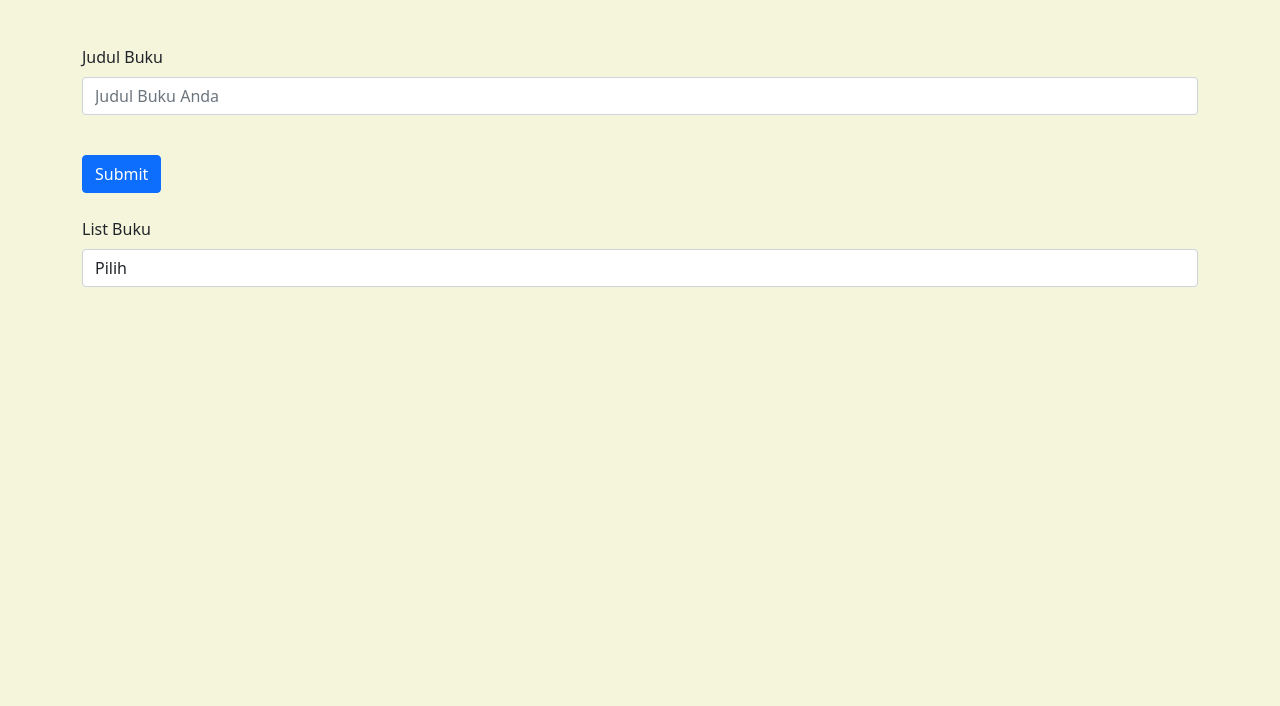
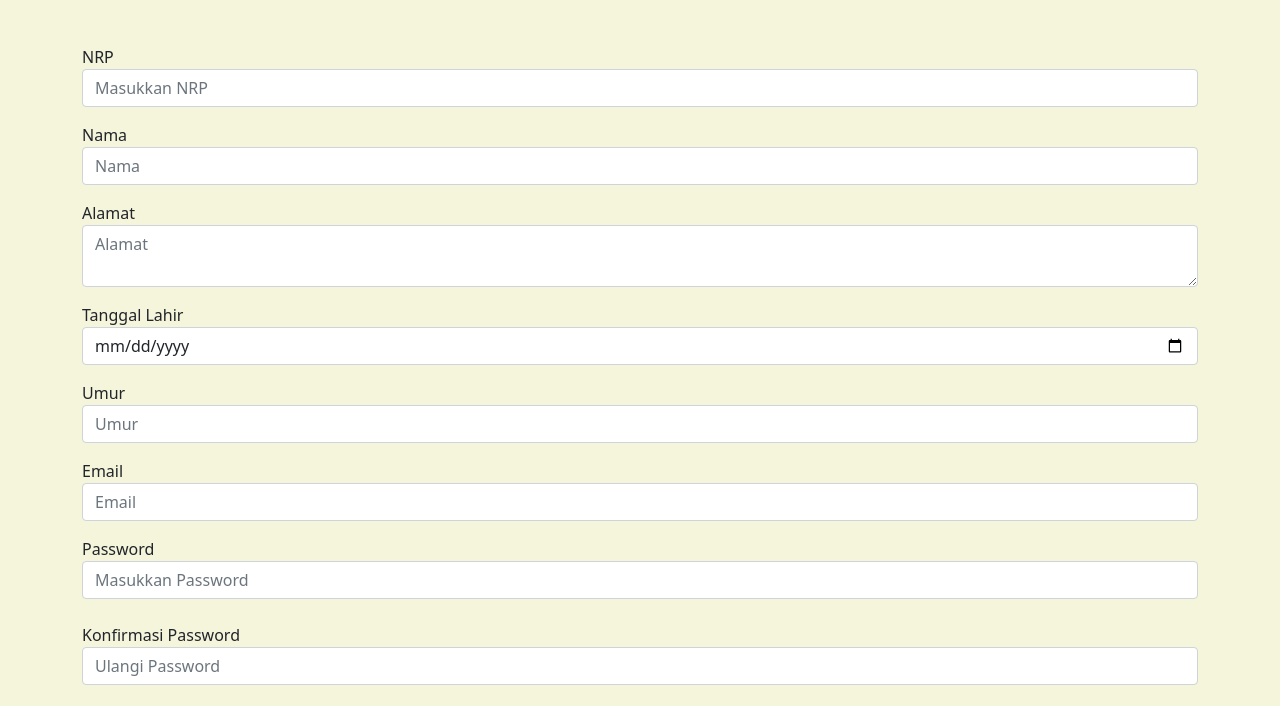
Before and after one commit to adjiemahesa/pweb-tugas-jquery, a plain HTML site: page validator.html in a window 1280 px wide. Shown: the part 87-793 px from the top of the page. Drawn offline with nearby package versions, Linux system fonts and the light colour scheme.

Commit message:
feat: validation form done

```diff
--- a/validator.html
+++ b/validator.html
@@ -10,6 +10,7 @@
         integrity="sha256-/xUj+3OJU5yExlq6GSYGSHk7tPXikynS7ogEvDej/m4=" crossorigin="anonymous"></script>
     <link rel="stylesheet" href="https://cdn.jsdelivr.net/npm/bootstrap@5.1.3/dist/css/bootstrap.min.css"
         integrity="sha384-1BmE4kWBq78iYhFldvKuhfTAU6auU8tT94WrHftjDbrCEXSU1oBoqyl2QvZ6jIW3" crossorigin="anonymous" />
+    <script src="https://cdn.jsdelivr.net/npm/jquery-validation@1.19.3/dist/jquery.validate.min.js"></script>
 
 </head>
 
@@ -22,31 +23,115 @@
     <main>
         <div class="container py-5">
             <div class="form-group">
-                <form id="addBook">
+                <form name="formPendaftaran" id="formPendaftaran" method="post" onsubmit="return validateForm()">
                     <div class="mb-3">
-                        <label for="newBooks" class="form-label">Judul Buku</label>
-                        <input type="text" class="form-control" id="newBookName" placeholder="Judul Buku Anda"
-                            aria-describedby="title">
+                        <label for="nrp">
+                            NRP
+                        </label>
+                        <input class="form-control required" id="nrp" type="text" placeholder="Masukkan NRP" maxlength="14" name="nrp" />
                     </div>
-                    <br>
-                    <input type="button" id="btnAdd" value="Submit" class="btn btn-primary">
                     <div class="mb-3">
-                        <label for="bookList" class="form-label mt-4">List Buku</label>
-                        <select id="DDLbook" class="form-control">
-                            <option value="">Pilih</option>
-                        </select>
+                        <label for="name">
+                            Nama
+                        </label>
+                        <input class="form-control required" id="name" type="name" placeholder="Nama" name="name" />
+                    </div>
+                    <div class="mb-3">
+                        <label for="alamat">
+                            Alamat
+                        </label>
+                        <textarea class="form-control" id="alamat" type="text" placeholder="Alamat" name="alamat"></textarea>
+                    </div>
+                    <div class="mb-3">
+                        <label for="tgl_lahir">
+                            Tanggal Lahir
+                        </label>
+                        <input class="form-control required" id="tgl_lahir" type="date" placeholder="tgl_lahir" name="tgl_lahir" />
+                    </div>
+                    <div class="mb-3">
+                        <label for="umur">
+                            Umur
+                        </label>
+                        <input class="form-control" id="umur" type="number" placeholder="Umur" name="umur" />
+                    </div>
+                    <div class="mb-3">
+                        <label for="email">
+                            Email
+                        </label>
+                        <input class="form-control required" id="email" type="email" placeholder="Email" name="email" />
+                    </div>
+                    <div class="mb-4 md:flex md:justify-between">
+                        <div class="mb-4 md:mr-2 md:mb-0">
+                            <label for="password1">
+                                Password
+                            </label>
+                            <input class="form-control required" id="password1" type="password" placeholder="Masukkan Password" name="password" />
+                        </div>
+                        <div class="md:ml-2">
+                            <label for="confirmPassword">
+                                Konfirmasi Password
+                            </label>
+                            <input class="form-control required" id="confirmPassword" type="password" placeholder="Ulangi Password" name="confirmPassword" />
+                        </div>
+                    </div>
+                    <div class="btn-submit">
+                        <button class="submit btn btn-primary" type="button" id="submitForm">
+                            Simpan
+                        </button>
                     </div>
                 </form>
+                </div>
+                <div class="mt-lg-5">
+                    <a href="index.html">
+                        <button class="btn btn-primary">Go Back To Home Page</button>
+                    </a>
+                </div>
             </div>
         </div>
     </main>
-    <script>
-        $('#btnAdd').click(function () {
-            var addbook = $('#newBookName').val();
-            $('#DDLbook').append(new Option(addbook, addbook));
-            alert('Book Added!')
-        })
-    </script>
+ <script type="text/javascript">
+    $(document).ready(function validateForm() {
+        $('#formPendaftaran').validate({
+            rules: {
+                nrp: {
+                    digits: true,
+                    minlength: 3,
+                    maxlength: 14
+                },
+                name: {
+                    required: true
+                },
+                umur: {
+                    digits: true,
+                    range: [0, 100]
+                },
+                email: {
+                    email: true
+                },
+                confirmPassword: {
+                    equalTo: "#password1"
+                },
+            },
+            messages: {
+                name: {
+                    required: "name Harus Diisi"
+                },
+                nrp: {
+                    required: "Kolom NRP Harus Diisi",
+                    minlength: "Kolom NRP harus terdiri minimal 3 digit",
+                    maxlength: "Kolom NRP harus terdiri maksimal 14 digit"
+                },
+                email: {
+                    required: "Alamat email harus diisi",
+                    email: "Format email tidak valid"
+                },
+                confirmPassword: {
+                    equalTo: "Password tidak sama"
+                }
+            }
+        });
+    });
+</script>
 </body>
 
 </html>
```
Also changed, not shown: bookForm.html (+5 -0 lines).
